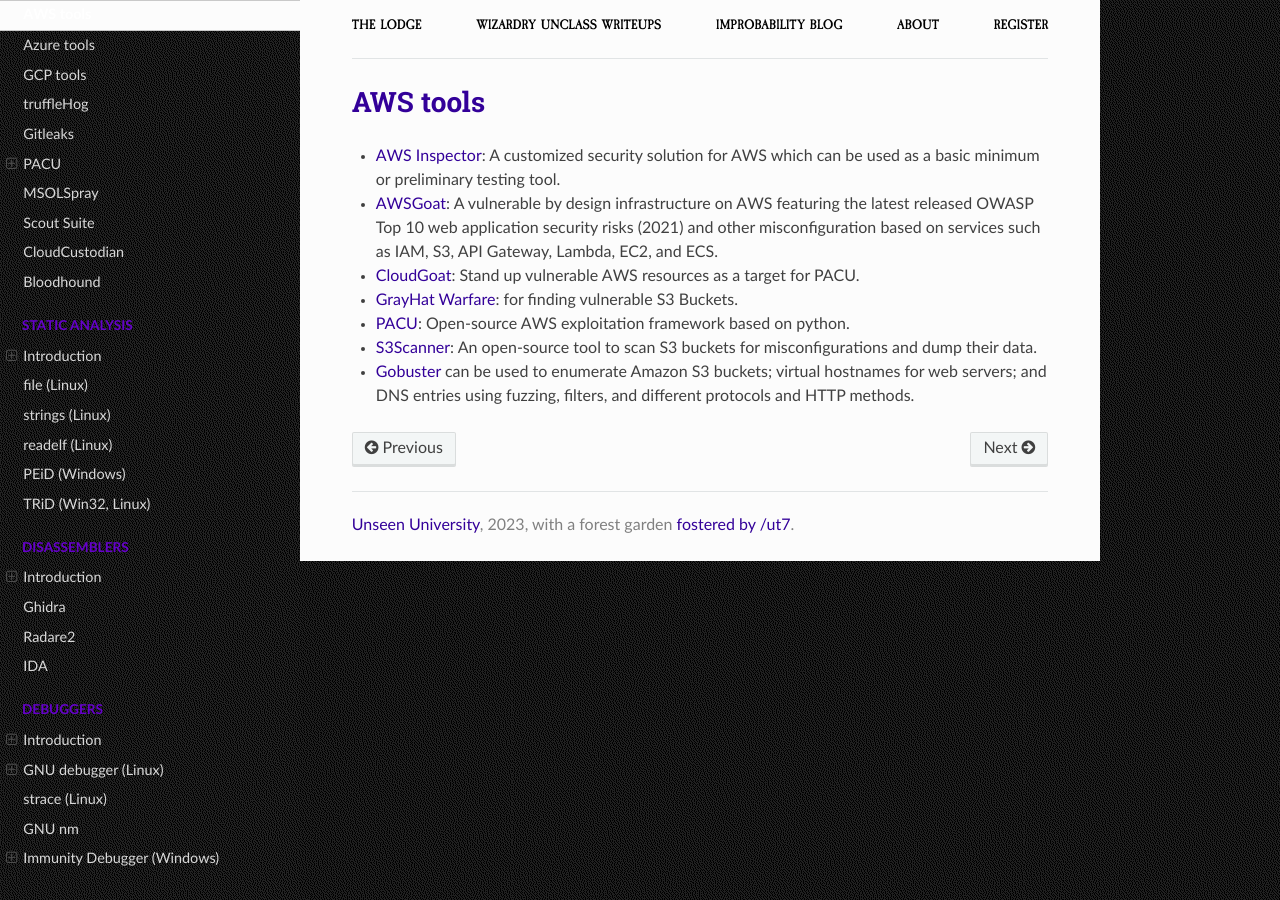
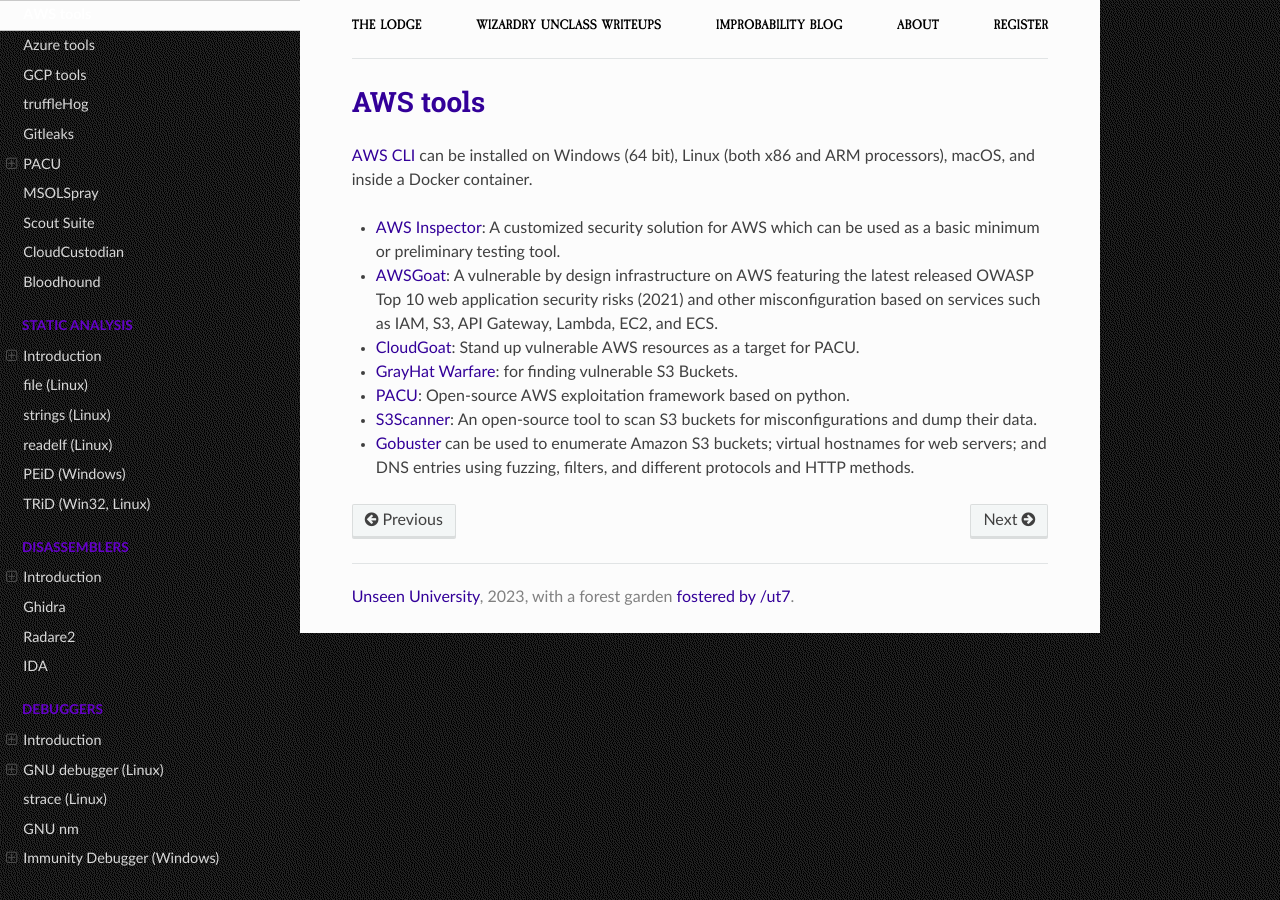
Before and after one commit to tymyrddin/testlab, a Sphinx documentation site: the page built from source/docs/cloud/aws.md, in a window 1280 px wide. Built offline with Sphinx 7.4.7 and the Read the Docs theme 2.0.0, drawn with Linux system fonts in a browser that asks for light colours.

Commit message:
Cloud cli's added

```diff
--- a/source/docs/cloud/aws.md
+++ b/source/docs/cloud/aws.md
@@ -1,4 +1,6 @@
 # AWS tools
+
+[AWS CLI](https://aws.amazon.com/cli/) can be installed on Windows (64 bit), Linux (both x86 and ARM processors), macOS, and inside a Docker container.
 
 * [AWS Inspector](https://aws.amazon.com/inspector/): A customized security solution for AWS which can be used as a basic minimum or preliminary testing tool.
 * [AWSGoat](https://github.com/ine-labs/AWSGoat): A vulnerable by design infrastructure on AWS featuring the latest released OWASP Top 10 web application security risks (2021) and other misconfiguration based on services such as IAM, S3, API Gateway, Lambda, EC2, and ECS.
```
Also changed, not shown: source/docs/cloud/README.md (+1 -1 lines), source/docs/cloud/azure.md (+2 -0 lines), source/docs/cloud/gcp.md (+2 -0 lines).
